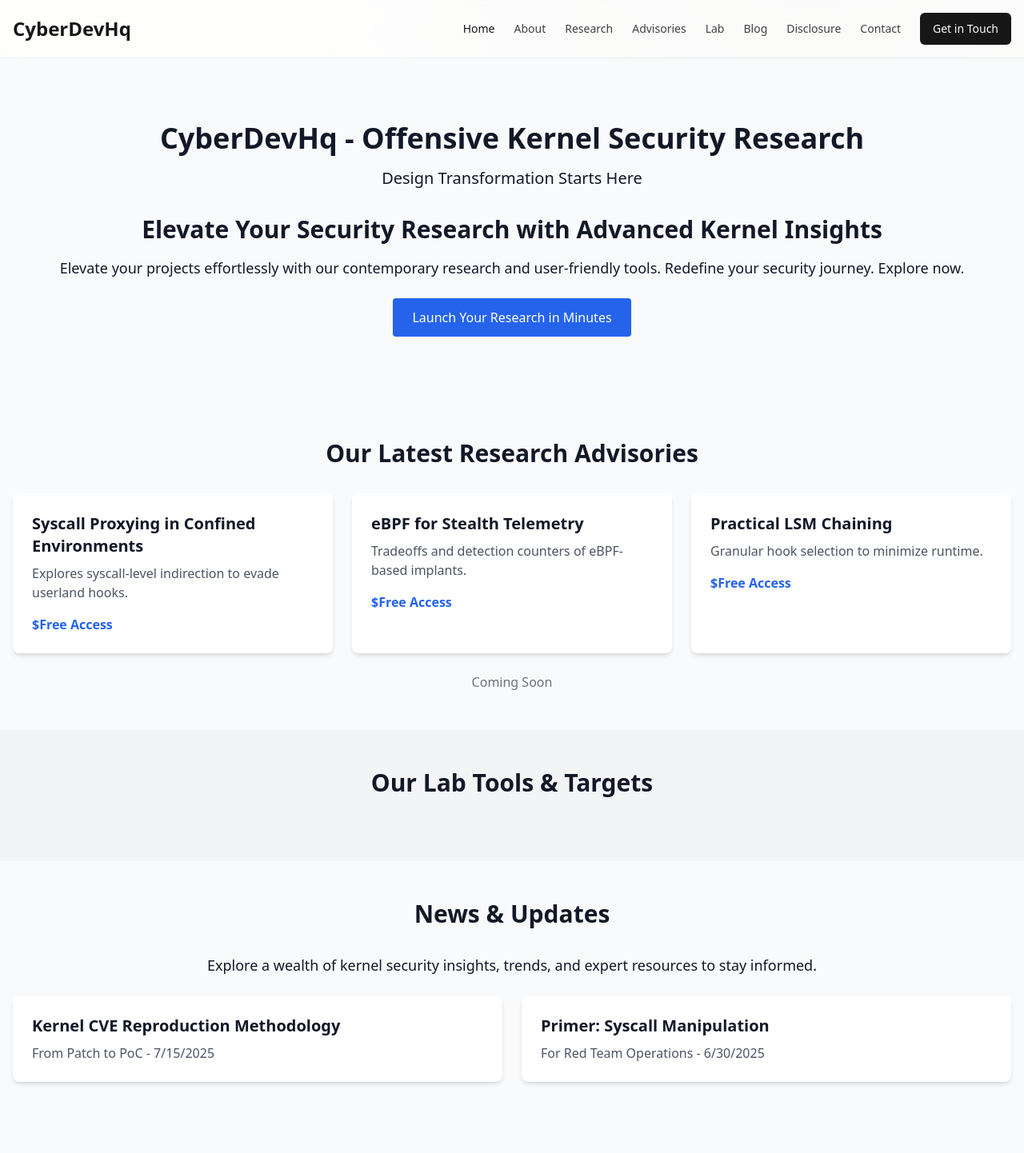
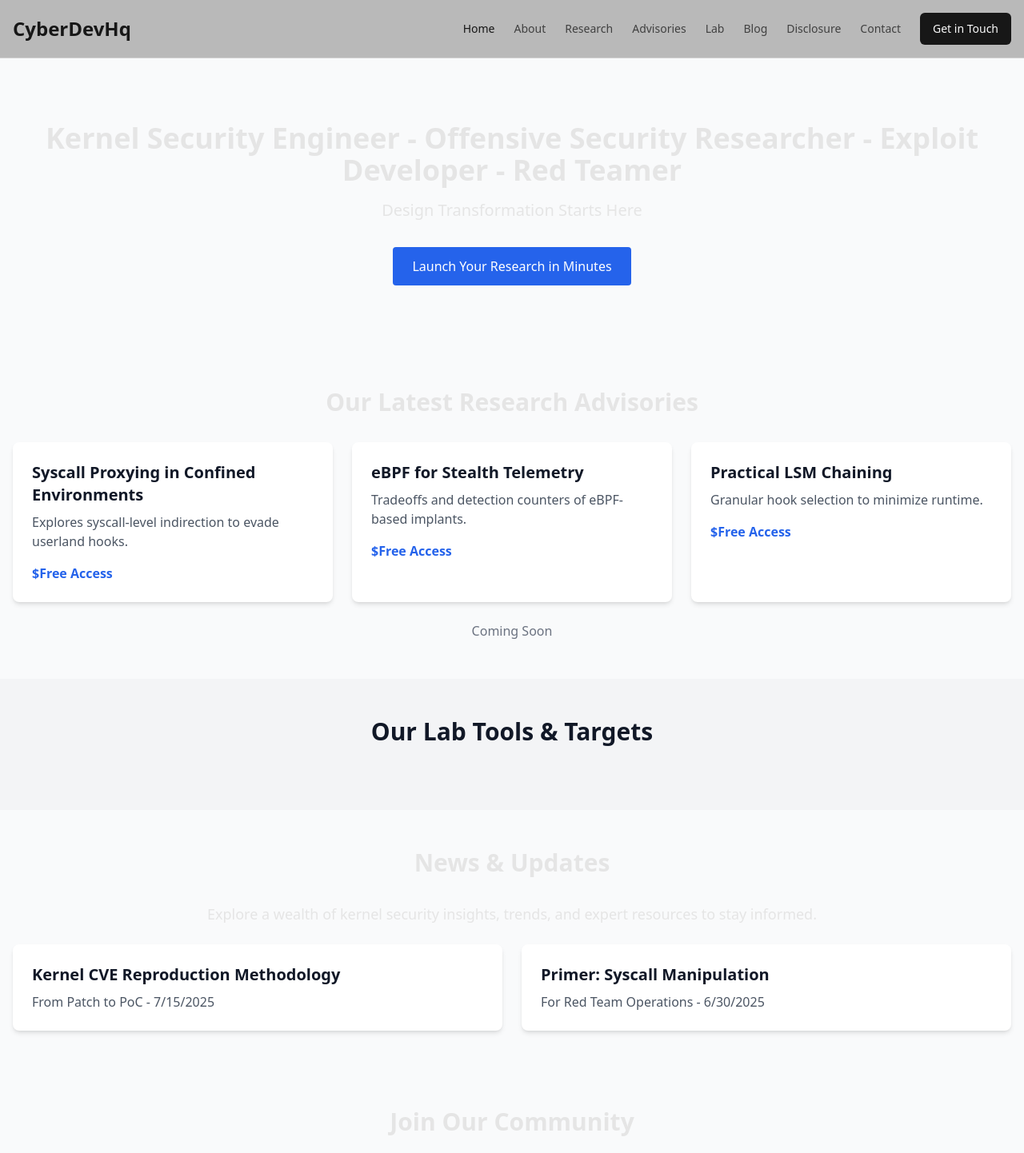
Before and after one commit to Gr3ytrac3/Official-Site, a Next.js app in the folder redkernel/: page / in a window 1280 px wide. Shown: the top 1442 px of the page at 80% size. Built offline with nearby package versions, Linux system fonts and the light colour scheme.

Commit message:
updated site styles

```diff
--- a/redkernel/src/app/about/page.tsx
+++ b/redkernel/src/app/about/page.tsx
@@ -3,7 +3,7 @@ import { Section } from "@/components/section"
 export default function AboutPage() {
   return (
     <Section title="About" subtitle="Who I am and how I work.">
-      <div className="prose prose-neutral max-w-none prose-p:my-3 prose-li:my-1">
+      <div className="prose prose-neutral max-w-none prose-p:my-3 prose-li:my-1 text-[#e5e5e5]">
         <p>
           I operate in the deepest layers of system architecture — the Linux kernel. My work focuses on exploitation,
           syscall manipulation, eBPF telemetry & evasion, and LSM bypass research in support of offensive security and
--- a/redkernel/src/app/blog/[slug]/page.tsx
+++ b/redkernel/src/app/blog/[slug]/page.tsx
@@ -8,10 +8,10 @@ export default function PostPage({ params }: { params: { slug: string } }) {
 
   return (
     <Section>
-      <article className="mx-auto max-w-3xl">
+      <article className="mx-auto max-w-3xl text-[#e5e5e5]">
         <header className="mb-4">
-          <h1 className="text-2xl font-semibold tracking-tight text-neutral-900 md:text-3xl">{post.title}</h1>
-          <div className="mt-2 flex items-center gap-3 text-xs text-neutral-600">
+          <h1 className="text-2xl font-semibold tracking-tight text-neutral-900 md:text-3xl text-[#e5e5e5]">{post.title}</h1>
+          <div className="mt-2 flex items-center gap-3 text-xs text-neutral-600 text-[#e5e5e5]">
             <span>{new Date(post.date).toLocaleDateString()}</span>
             <span>•</span>
             <span>{post.readingTime}</span>
--- a/redkernel/src/app/globals.css
+++ b/redkernel/src/app/globals.css
@@ -102,8 +102,8 @@
 
     /* Base gradient + vignette */
     background:
-      radial-gradient(1200px 800px at 80% -10%, rgba(0,0,0,0.06), rgba(0,0,0,0) 50%),
-      radial-gradient(1000px 600px at -10% 90%, rgba(0,0,0,0.04), rgba(0,0,0,0) 50%),
+      radial-gradient(1200px 800px at 80% -10%, #171717, #171717 50%),
+      radial-gradient(1000px 600px at -10% 90%, #e5e5e5, #e5e5e5 50%),
       linear-gradient(180deg, hsl(45, 20%, 98%) 0%, hsl(45, 17%, 96%) 60%, hsl(45, 15%, 95%) 100%);
   }
 
--- a/redkernel/src/app/page.tsx
+++ b/redkernel/src/app/page.tsx
@@ -3,24 +3,24 @@ import { Button } from "@/components/ui/button"
 import { Section } from "@/components/section"
 import { hero, focus, research as researchItems } from "@/lib/content"
 import Background from '@/components/background'; // Your updated background
+import { section } from "framer-motion/client";
 
 export default function Home() {
   return (
-    <div className="min-h-screen bg-gray-50 text-gray-900 font-sans">
+    <section>
+      <div className="min-h-screen bg-gray-50 text-gray-900 font-sans bg-[#171717]">
       <Background />
 
       {/* Hero Section */}
       <section className="max-w-7xl mx-auto px-4 py-20 text-center">
-        <h1 className="text-4xl font-bold mb-4">CyberDevHq - Offensive Kernel Security Research</h1>
-        <p className="text-xl mb-8">Design Transformation Starts Here</p> {/* Placeholder from Framer */}
-        <h2 className="text-3xl font-semibold mb-4">Elevate Your Security Research with Advanced Kernel Insights</h2>
-        <p className="text-lg mb-6">Elevate your projects effortlessly with our contemporary research and user-friendly tools. Redefine your security journey. Explore now.</p>
+        <h1 className="text-4xl font-bold mb-4 text-[#e5e5e5]">Kernel Security Engineer - Offensive Security Researcher - Exploit Developer - Red Teamer </h1>
+        <p className="text-xl mb-8 text-[#e5e5e5]">Design Transformation Starts Here</p> {/* Placeholder from Framer */}
         <button className="bg-blue-600 text-white px-6 py-3 rounded hover:bg-blue-700">Launch Your Research in Minutes</button>
       </section>
 
       {/* Latest Research/Advisories Grid (repurposed from Latest Templates) */}
       <section className="max-w-7xl mx-auto px-4 py-12">
-        <h2 className="text-3xl font-bold mb-8 text-center">Our Latest Research Advisories</h2>
+        <h2 className="text-3xl font-bold mb-8 text-center text-[#e5e5e5]">Our Latest Research Advisories</h2>
         <div className="grid grid-cols-1 md:grid-cols-3 gap-6">
           {/* Example cards - replace with your content */}
           <div className="bg-white p-6 rounded-lg shadow-md hover:shadow-lg transition">
@@ -51,8 +51,8 @@ export default function Home() {
 
       {/* Blog/News & Updates */}
       <section className="max-w-7xl mx-auto px-4 py-12">
-        <h2 className="text-3xl font-bold mb-8 text-center">News & Updates</h2>
-        <p className="text-lg mb-6 text-center">Explore a wealth of kernel security insights, trends, and expert resources to stay informed.</p>
+        <h2 className="text-3xl font-bold mb-8 text-center text-[#e5e5e5]">News & Updates</h2>
+        <p className="text-lg mb-6 text-center text-[#e5e5e5]">Explore a wealth of kernel security insights, trends, and expert resources to stay informed.</p>
         <div className="grid grid-cols-1 md:grid-cols-2 gap-6">
           {/* Example blog cards */}
           <div className="bg-white p-6 rounded-lg shadow-md hover:shadow-lg transition">
@@ -68,7 +68,7 @@ export default function Home() {
 
       {/* Join Community/Contact */}
       <section className="max-w-7xl mx-auto px-4 py-12 text-center">
-        <h2 className="text-3xl font-bold mb-4">Join Our Community</h2>
+        <h2 className="text-3xl font-bold mb-4 text-[#e5e5e5]">Join Our Community</h2>
         <p className="text-lg mb-6">No Spam. Only sweet content and updates on our research.</p>
         {/* Simple form */}
         <form className="max-w-md mx-auto">
@@ -76,11 +76,7 @@ export default function Home() {
           <button type="submit" className="bg-black text-white w-full p-3 rounded hover:bg-gray-800">Subscribe</button>
         </form>
       </section>
-
-      {/* Footer */}
-      <footer className="bg-gray-100 py-8 text-center">
-        <p>&copy; 2025 CyberDevHq. Focused. Responsible. Evidence-driven.</p>
-      </footer>
     </div>
+    </section>
   );
 }
```
